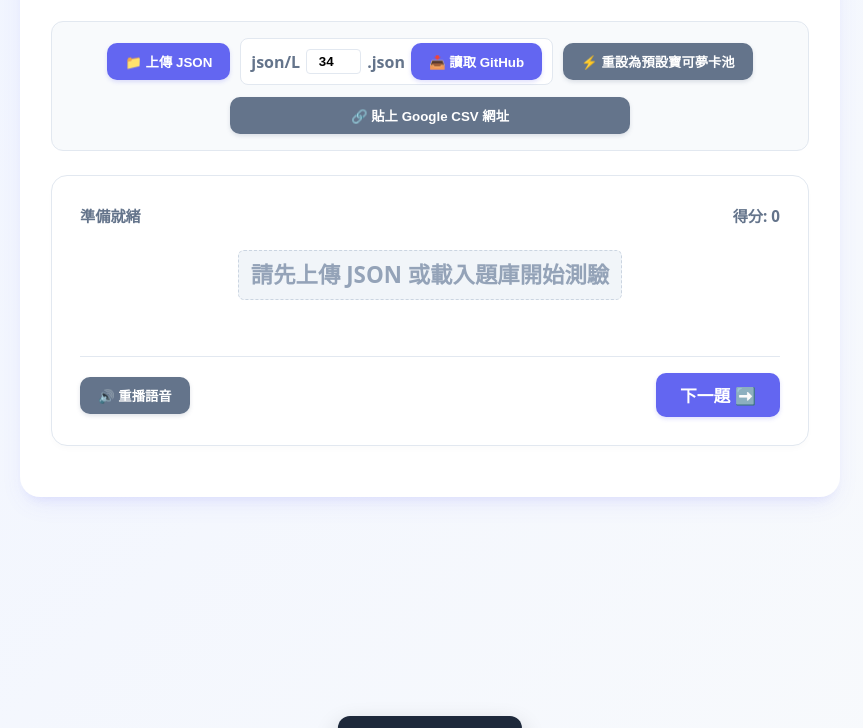
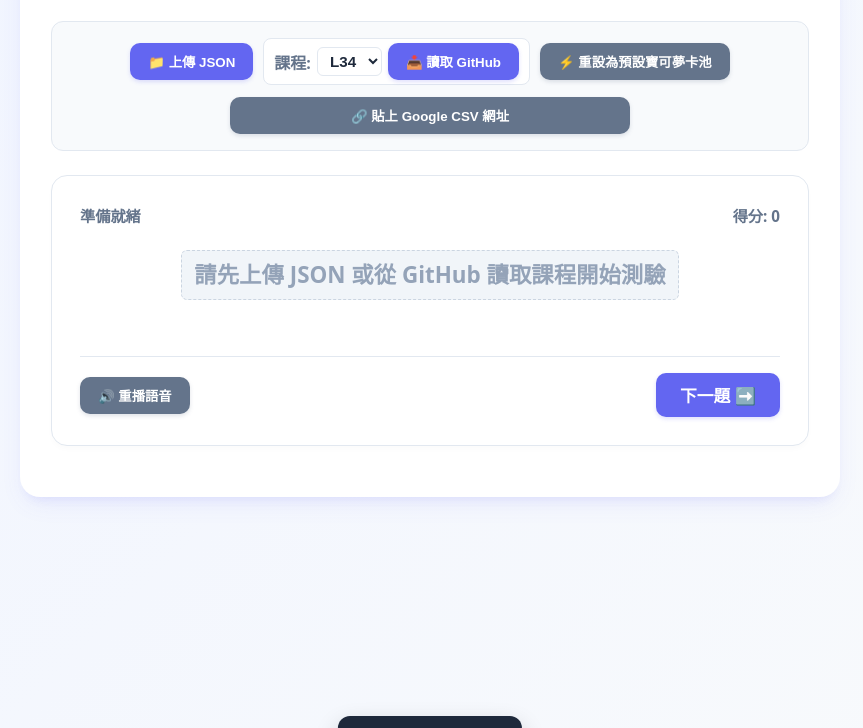
Before and after one commit to fantast4111/japanesevocablearner, a plain HTML site: page MClearner.html in a window 1280 px wide. Shown: the part 112-840 px from the top of the page, without its empty margins (210-1073 px from the left). Drawn offline with Linux system fonts and the light colour scheme.

Commit message:
Update MClearner.html

```diff
--- a/MClearner.html
+++ b/MClearner.html
@@ -239,6 +239,7 @@
       box-shadow: 0 25px 50px -12px rgba(0, 0, 0, 0.25);
     }
 
+    /* 絕對置中箭頭與防位移設定 */
     .zoom-modal-content {
       background: rgba(0,0,0,0.95);
       padding: 20px 60px;
@@ -368,15 +369,31 @@
     </div>
   </header>
 
+  <!-- 控制面板 (已改為下拉選單) -->
   <div class="control-panel">
     <div class="control-row">
       <input type="file" id="json-file-input" accept=".json" style="display:none" onchange="handleJsonUpload(event)">
       <button onclick="document.getElementById('json-file-input').click()">📁 上傳 JSON</button>
 
       <div style="display: flex; align-items: center; gap: 6px; background: white; padding: 4px 10px; border-radius: 8px; border: 1px solid var(--border);">
-        <span style="font-weight:600; color:#64748b;">json/L</span>
-        <input type="number" id="lesson-num-input" value="34" min="1" max="99" style="width: 45px; padding: 4px; text-align: center; font-weight: bold; border:1px solid var(--border); border-radius:4px;">
-        <span style="font-weight:600; color:#64748b;">.json</span>
+        <span style="font-weight:600; color:#64748b;">課程:</span>
+        <select id="lesson-select" style="padding: 4px 8px; font-weight: bold; border:1px solid var(--border); border-radius:6px; font-size: 0.95rem; background: #fff; color: var(--text);">
+          <option value="29">L29</option>
+          <option value="30">L30</option>
+          <option value="31">L31</option>
+          <option value="32">L32</option>
+          <option value="33">L33</option>
+          <option value="34" selected>L34</option>
+          <option value="35">L35</option>
+          <option value="36">L36</option>
+          <option value="37">L37</option>
+          <option value="38">L38</option>
+          <option value="39">L39</option>
+          <option value="40">L40</option>
+          <option value="41">L41</option>
+          <option value="42">L42</option>
+          <option value="43">L43</option>
+        </select>
         <button onclick="loadLessonJsonFromFolder()">📥 讀取 GitHub</button>
       </div>
 
@@ -395,14 +412,13 @@
       </div>
 
       <div class="question-box">
-        <div id="question-text" class="hidden-text" onclick="toggleQuestionText()">請先上傳 JSON 或載入題庫開始測驗</div>
+        <div id="question-text" class="hidden-text" onclick="toggleQuestionText()">請先上傳 JSON 或從 GitHub 讀取課程開始測驗</div>
       </div>
 
       <div class="options-grid" id="options-container"></div>
 
       <div style="display: flex; justify-content: space-between; align-items: center; margin-top: 24px; border-top: 1px solid var(--border); padding-top: 16px;">
         <button onclick="playCurrentQuestionAudio()" class="btn-secondary">🔊 重播語音</button>
-        <!-- 「下一題」按鈕改為常駐顯示，未作答直接點擊當作答錯 -->
         <button id="next-btn" onclick="nextQuestion()" style="padding: 10px 24px; font-size:1.05rem;">下一題 ➡️</button>
       </div>
 
@@ -770,7 +786,6 @@
     document.getElementById('feedback-box').style.display = 'block';
   }
 
-  // 如果未作答就直接點擊「下一題」，直接當作答錯處理並跳轉
   function nextQuestion() {
     if (!isAnswered) {
       isAnswered = true;
@@ -790,7 +805,6 @@
         b.style.pointerEvents = 'none';
       });
 
-      // 稍微停留 0.8 秒讓用家看到解析，再跳轉下一題
       setTimeout(() => {
         currentIdx++;
         if (currentIdx < quizData.length) {
@@ -847,12 +861,8 @@
   }
 
   async function loadLessonJsonFromFolder() {
-    const num = document.getElementById('lesson-num-input').value.trim();
-    if (!num) {
-      alert("請輸入有效的課程數字！");
-      return;
-    }
-    const filePath = `json/L${num}.json`;
+    const lessonNum = document.getElementById('lesson-select').value;
+    const filePath = `json/L${lessonNum}.json`;
     try {
       const response = await fetch(filePath);
       if (!response.ok) throw new Error(`找不到檔案：${filePath}`);
@@ -860,13 +870,13 @@
       if (Array.isArray(data) && data.length > 0) {
         quizData = [...data].sort(() => Math.random() - 0.5);
         initQuiz();
-        alert(`成功從 GitHub 載入 ${filePath} (共 ${data.length} 題，已隨機排序)！`);
+        alert(`成功從 GitHub 載入 L${lessonNum}.json (共 ${data.length} 題，已隨機排序)！`);
       } else {
         alert("JSON 格式不正確。");
       }
     } catch (error) {
       console.error(error);
-      alert(`讀取失敗：無法載入 ${filePath}\n請確認專案中是否有 json 資料夾以及 L${num}.json 檔案。`);
+      alert(`讀取失敗：無法載入 ${filePath}\n請確認專案中是否有 json 資料夾以及 L${lessonNum}.json 檔案。`);
     }
   }
 
```
